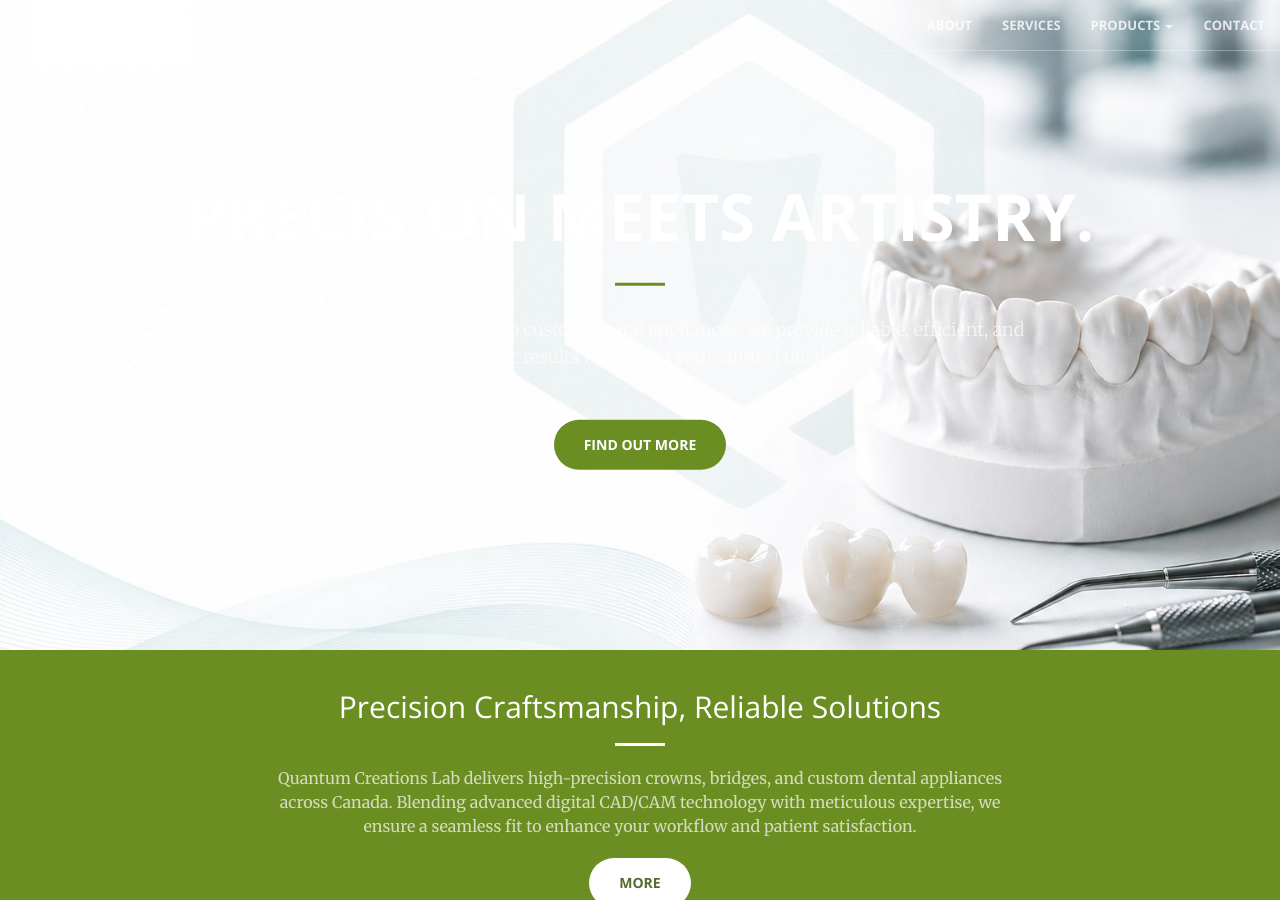
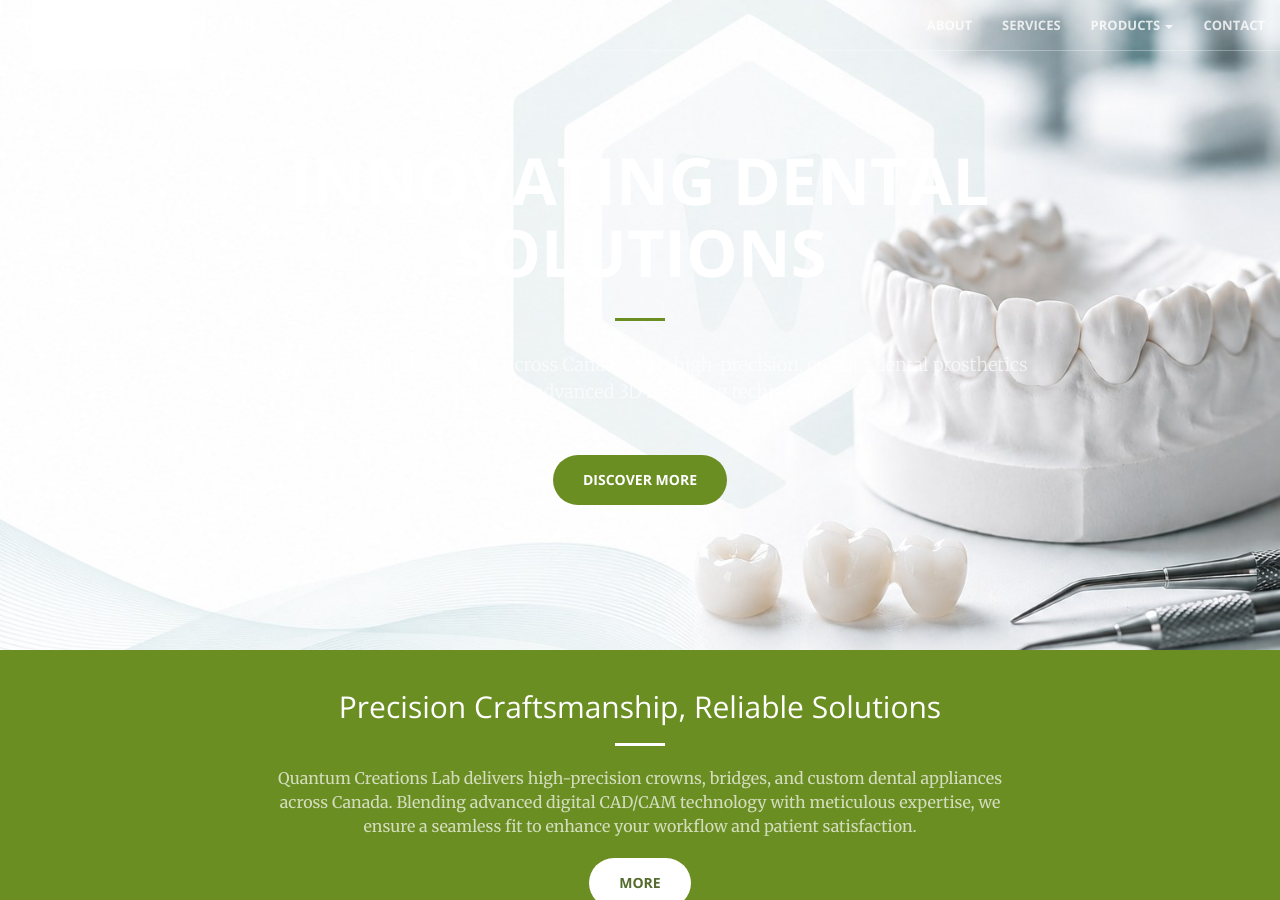
Before and after one commit to jj2hh/quantumlab2, a Jekyll site: the page built from index.html, in a window 1280 px wide and 900 px high. Built offline with Jekyll 4.4.1, drawn with Linux system fonts in a browser that asks for light colours.

Commit message:
Update header.html

```diff
--- a/_includes/header.html
+++ b/_includes/header.html
@@ -1,10 +1,10 @@
 <header>
     <div class="header-content">
         <div class="header-content-inner">
-            <h1>Precision Meets Artistry.</h1>
+            <h1>Innovating Dental Solutions</h1>
             <hr>
-            <p>From high-precision crowns to custom dental appliances, we provide reliable, efficient, and aesthetic results tailored to your clinical needs.</p>
-            <a href="#about" class="btn btn-primary btn-xl page-scroll">Find Out More</a>
+            <p>Empowering dental practices across Canada with high-precision, custom dental prosthetics driven by advanced 3D modeling technology.</p>
+            <a href="#about" class="btn btn-primary btn-xl page-scroll">Discover More</a>
         </div>
     </div>
 </header>
```
